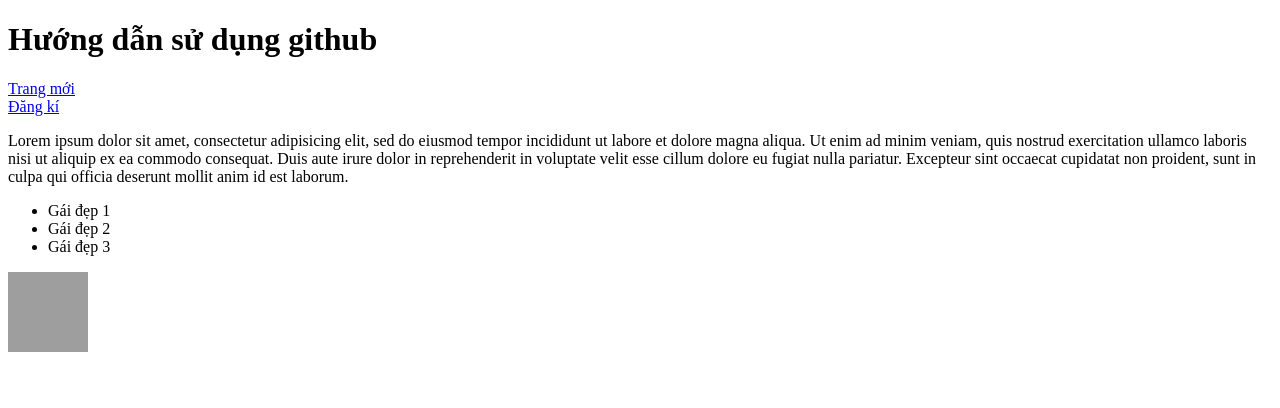
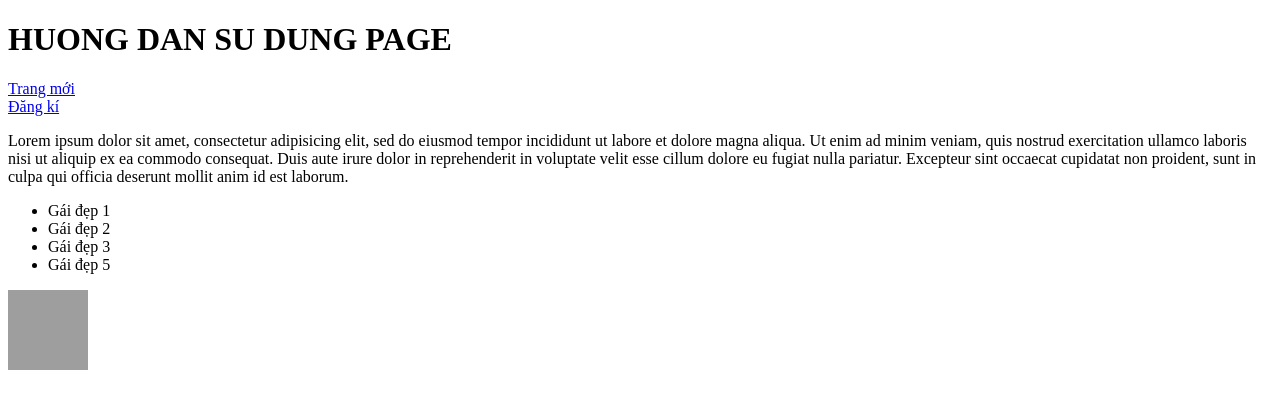
Before and after one commit to huynhdua/background-generator, a plain HTML site: page index.html in a window 1280 px wide. Drawn offline with Linux system fonts and the light colour scheme; grey boxes are pictures that could not be loaded.

Commit message:
I want to change h1

```diff
--- a/index.html
+++ b/index.html
@@ -4,7 +4,7 @@
 	<title>My first website</title>
 </head>
 <body>
-	<h1>Hướng dẫn sử dụng github</h1>
+	<h1>HUONG DAN SU DUNG PAGE</h1>
 	<a href="new page.html"> Trang mới</a><br>
 	<a href="register.html"> Đăng kí</a>
 	<p>Lorem ipsum dolor sit amet, consectetur adipisicing elit, sed do eiusmod
@@ -17,6 +17,7 @@
 		<li>Gái đẹp 1</li>
 		<li>Gái đẹp 2</li>
 		<li>Gái đẹp 3</li>
+		<li>Gái đẹp 5</li>
 	</ul>
 	<img src="https://photo-3-baomoi.zadn.vn/w1000_r1m/2018_06_10_329_26365751/c9e2663dad7b44251d6a.jpg" height="80" width="80">
 </body>
```
